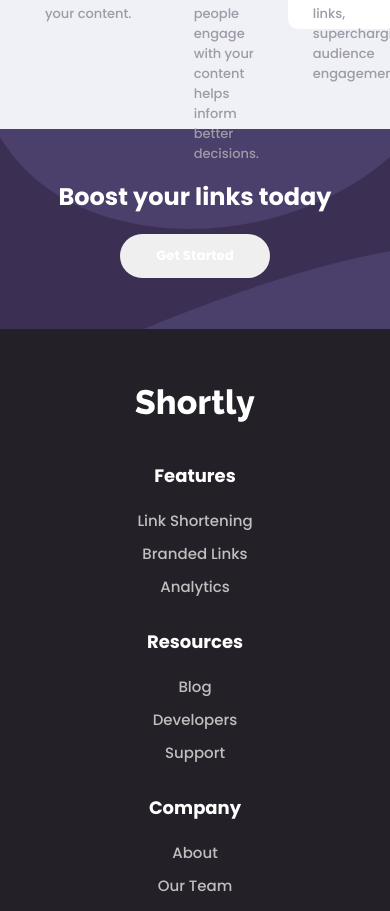
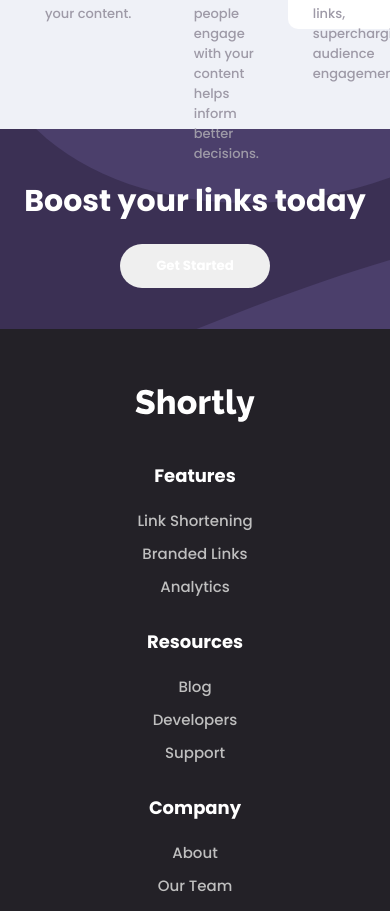
Before and after one commit to hoehooiyan/frontend-mentor-project, a React (Create React App) app in the folder url-shortening-api-landing-page/: page / in a window 390 px wide. Shown: the part 1163-2074 px from the top of the page. Built offline with nearby package versions, Linux system fonts and the light colour scheme; no server answers.

Commit message:
600px cta section respopnsive done

```diff
--- a/url-shortening-api-landing-page/src/components/cta/cta.component.jsx
+++ b/url-shortening-api-landing-page/src/components/cta/cta.component.jsx
@@ -1,4 +1,5 @@
 import React from 'react';
+import { useMediaQuery } from '../../hooks/useMediaQuery';
 
 import globalStyles from '../../app/App.styles.scss';
 import ctaStyles from './cta.module.scss';
@@ -6,6 +7,8 @@
 import Button from '../button/button.component';
 
 const Cta = () => {
+  const lMobileButton = useMediaQuery(`(max-width: ${globalStyles.lMobile})`);
+
   return (
     <section className={ctaStyles.cta}>
       <h2 className={ctaStyles.title}>Boost your links today</h2>
@@ -13,12 +16,13 @@
         backgroundColor={globalStyles.primaryCyan}
         borderRadius='50rem'
         color='#ffffff'
+        fontSize={lMobileButton ? '1.8rem' : null}
         padding='1.2rem 2rem'
         text='Get Started'
-        width='15rem'
+        width={lMobileButton ? '18rem' : '15rem'}
       />
     </section>
-  )
-}
+  );
+};
 
 export default Cta;
--- a/url-shortening-api-landing-page/src/components/cta/cta.module.scss
+++ b/url-shortening-api-landing-page/src/components/cta/cta.module.scss
@@ -12,6 +12,10 @@
   text-align: center;
   width: 100%;
 
+  @include l-mobile {
+    background-image: url('../../images/bg-boost-mobile.svg');
+  }
+
   .title {
     color: #ffffff;
     margin-bottom: 2rem;
@@ -19,5 +23,9 @@
     @include m-tablet {
       font-size: 2.4rem;
     }
+
+    @include l-mobile {
+      font-size: 3rem;
+    }
   }
 }
```
